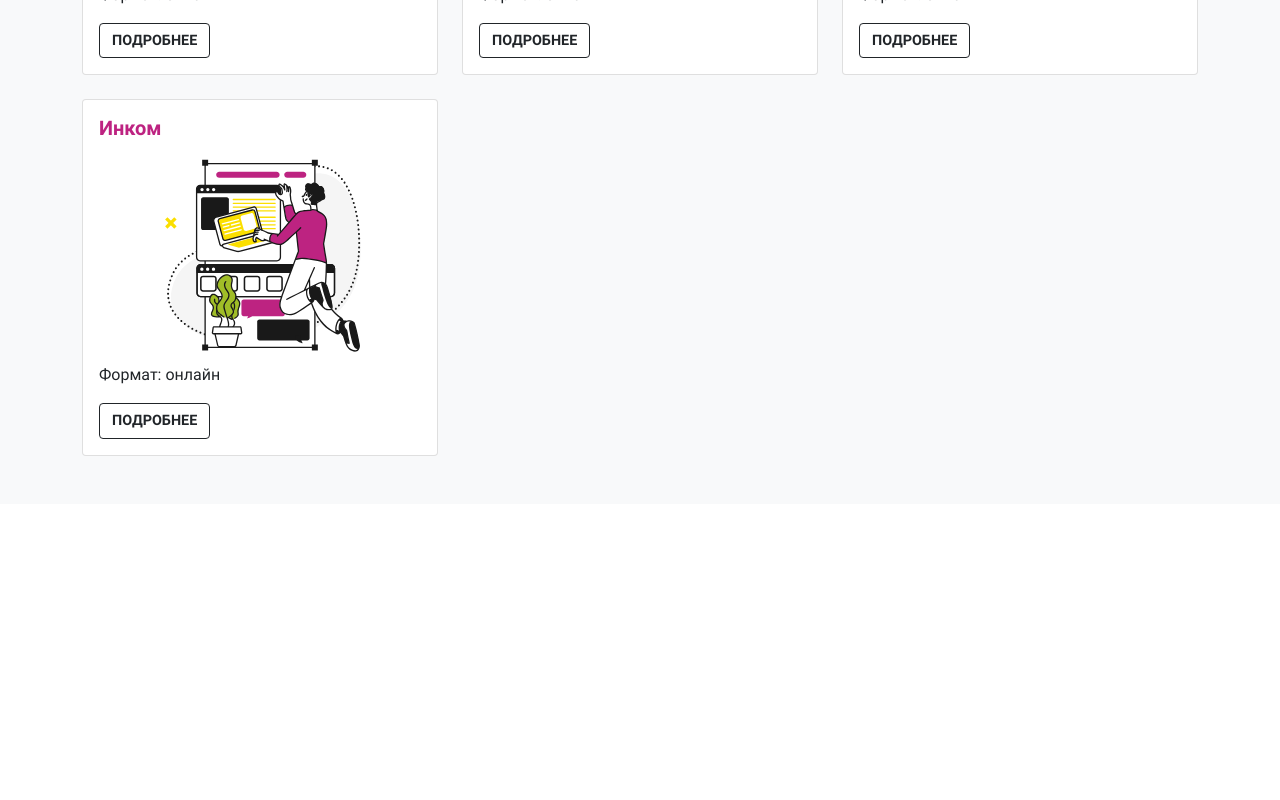
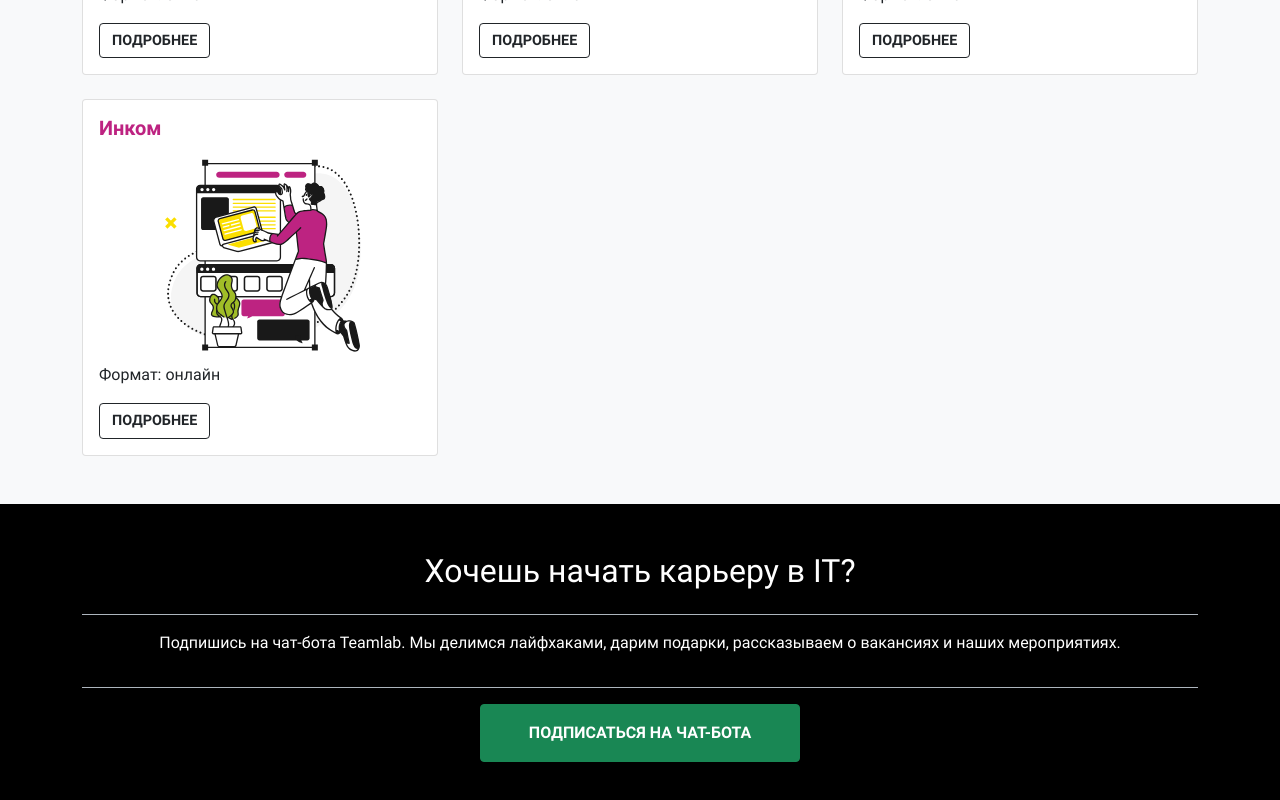
Before and after one commit to LexaZ999/teamlab-prototype, a React app: page / in a window 1280 px wide. Shown: the part 1008-1808 px from the top of the page. Before the commit the page ends 1512 px from the top, so only its background shows below. Built offline with nearby package versions, Linux system fonts and the light colour scheme.

Commit message:
Add the SubscribeBlock component

```diff
--- a/src/App.jsx
+++ b/src/App.jsx
@@ -3,12 +3,14 @@ import Banner from './components/Banner.jsx';
 // import { Button } from 'react-bootstrap';
 import Header from './components/Header.jsx';
 import InternshipCards from './components/InternshipCards.jsx';
+import SubscribeBlock from './components/SubscribeBlock.jsx';
 
 const App = () => (
   <>
     <Header />
     <Banner />
     <InternshipCards />
+    <SubscribeBlock />
   </>
 );
 
--- a/src/components/InternshipCards.jsx
+++ b/src/components/InternshipCards.jsx
@@ -1,5 +1,5 @@
 import React from 'react';
-import { Card, Button, Container, CardGroup, Row, Col } from 'react-bootstrap';
+import { Container, Row, Col } from 'react-bootstrap';
 import InfoCard from './InfoCard.jsx';
 
 const InternshipCards = () => (
--- /dev/null
+++ b/src/components/SubscribeBlock.jsx
@@ -0,0 +1,27 @@
+import React from 'react';
+import { Container, Button } from 'react-bootstrap';
+
+const SubscribeBlock = () => {
+  const divStyle = {
+    height: '1px',
+    background: '#adb5bd',
+
+  };
+  return (
+    <div className="bg-black">
+      <Container className="text-white d-flex flex-column align-items-center py-5">
+        <h2>Хочешь начать карьеру в IT?</h2>
+        <div className="w-100 my-3" style={divStyle} />
+        <p className="text-center ">
+          Подпишись на чат-бота Teamlab. Мы делимся лайфхаками, дарим подарки,
+          рассказываем о вакансиях и наших мероприятиях.
+        </p>
+        <div className="w-100 my-3" style={divStyle} />
+        <Button variant="success" className="fw-bold text-uppercase py-3 px-5">
+          подписаться на чат-бота
+        </Button>
+      </Container>
+    </div>
+  );
+};
+export default SubscribeBlock;
```
